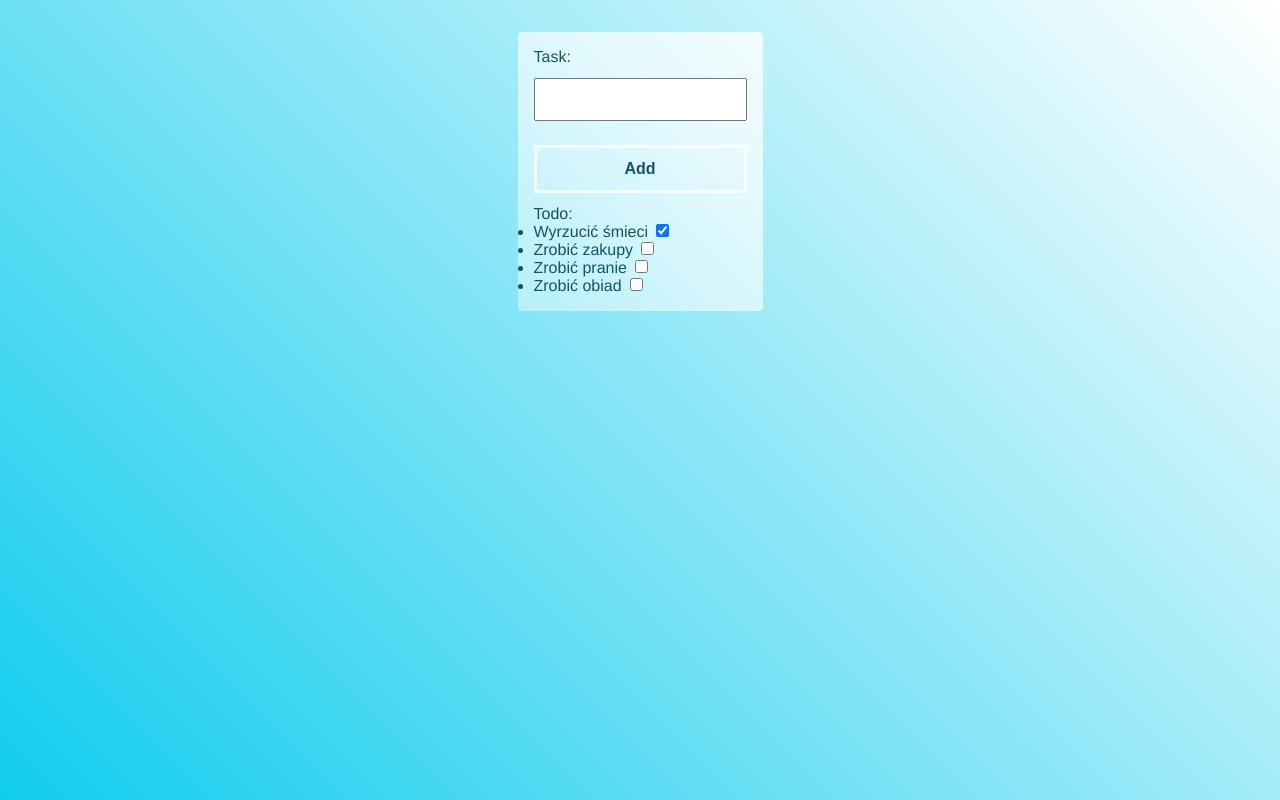
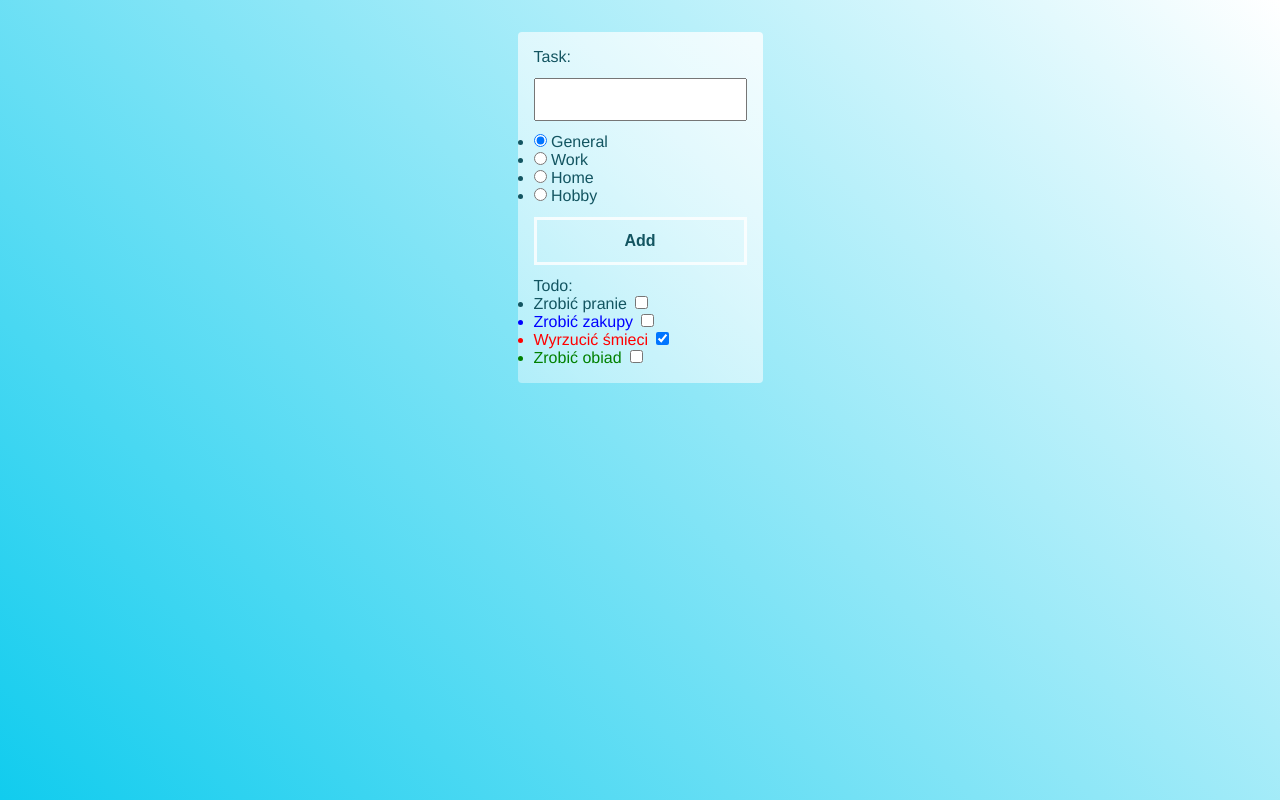
Before and after one commit to Michallesss/ToDo-list, a website: page index.html in a window 1280 px wide. Drawn offline with Linux system fonts and the light colour scheme.

Commit message:
categories

```diff
--- a/index.html
+++ b/index.html
@@ -17,6 +17,24 @@
     <form class="container" autocomplete="off">
         <label for="name">Task:</label>
         <input type="text" id="task-input">
+        <ul>
+            <li>
+                <input type="radio" name="category" value="general" id="general" checked>
+                <label for="general">General</label>
+            </li>
+            <li>
+                <input type="radio" name="category" value="work" id="work">
+                <label for="work">Work</label>
+            </li>
+            <li>
+                <input type="radio" name="category" value="home" id="home">
+                <label for="home">Home</label>
+            </li>
+            <li>
+                <input type="radio" name="category" value="hobby" id="hobby">
+                <label for="hobby">Hobby</label>
+            </li>
+        </ul>
         <button id="add-button">Add</button>
         <p>Todo:</p>
         <ul class="tasks"></ul>
--- a/src/app.ts
+++ b/src/app.ts
@@ -2,23 +2,25 @@ const taskInputElement: HTMLInputElement=document.querySelector('#task-input');
 const addButtonElement: HTMLElement=document.querySelector('#add-button');
 const tasksContainerElement: HTMLElement=document.querySelector('.tasks');
 
+type Category="general"|"work"|"home"|"hobby";
 interface Task {
     title: string;
     done: boolean;
+    category?: Category// '?' means optional
 };
-//const tasks:{title: string; done: boolean;}[]=
-const tasks: Task[]=
-[
-    {title: "Wyrzucić śmieci", done: true},
-    {title: "Zrobić zakupy", done: false},
-    {title: "Zrobić pranie", done: false},
-    {title: "Zrobić obiad", done: false},
+//const tasks:{title: string; done: boolean; category?: string}[]=[
+    const tasks: Task[]=[
+    {title: "Zrobić pranie", done: false, category:"general"},
+    {title: "Zrobić zakupy", done: false, category:"work"},
+    {title: "Wyrzucić śmieci", done: true, category:"home"},
+    {title: "Zrobić obiad", done: false, category:"hobby"}
 ];
 render();
 
 addButtonElement.addEventListener('click', (event: Event) => {
     event.preventDefault();
-    addTask({title: taskInputElement.value, done: false});
+    const categoryRadioElement: HTMLInputElement=document.querySelector('input[type="radio"]:checked');
+    addTask({title: taskInputElement.value, done: false, category: categoryRadioElement.value as Category});
     render();
 });
 
@@ -27,6 +29,7 @@ function render() {
     tasks.forEach((task, index) => {
         const id: string=`task-${index}`;
         const taskElement: HTMLElement=document.createElement('li');
+        if(task.category) {taskElement.classList.add(task.category);}
 
         const labelElement: HTMLLabelElement=document.createElement('label');
         labelElement.innerText=task.title;
@@ -48,6 +51,6 @@ function render() {
     });
 }
 
-function addTask(task: {title: string, done: boolean}) {
-    tasks.push({title: task.title, done: task.done});
-}
+function addTask(task: Task) {
+    tasks.push(task);
+};
--- a/style.css
+++ b/style.css
@@ -73,15 +73,14 @@ button:hover {
     margin-left: 8px;
 }
 
-.gym {
-    color: darkblue;
-    list-style: circle;
+.home {
+    color: red;
 }
 
 .hobby {
-    color: darkgoldenrod;
+    color: green;
 }
 
 .work {
-    text-decoration: underline;
+    color: blue;
 }
```
Also changed, not shown: dist/app.js.
